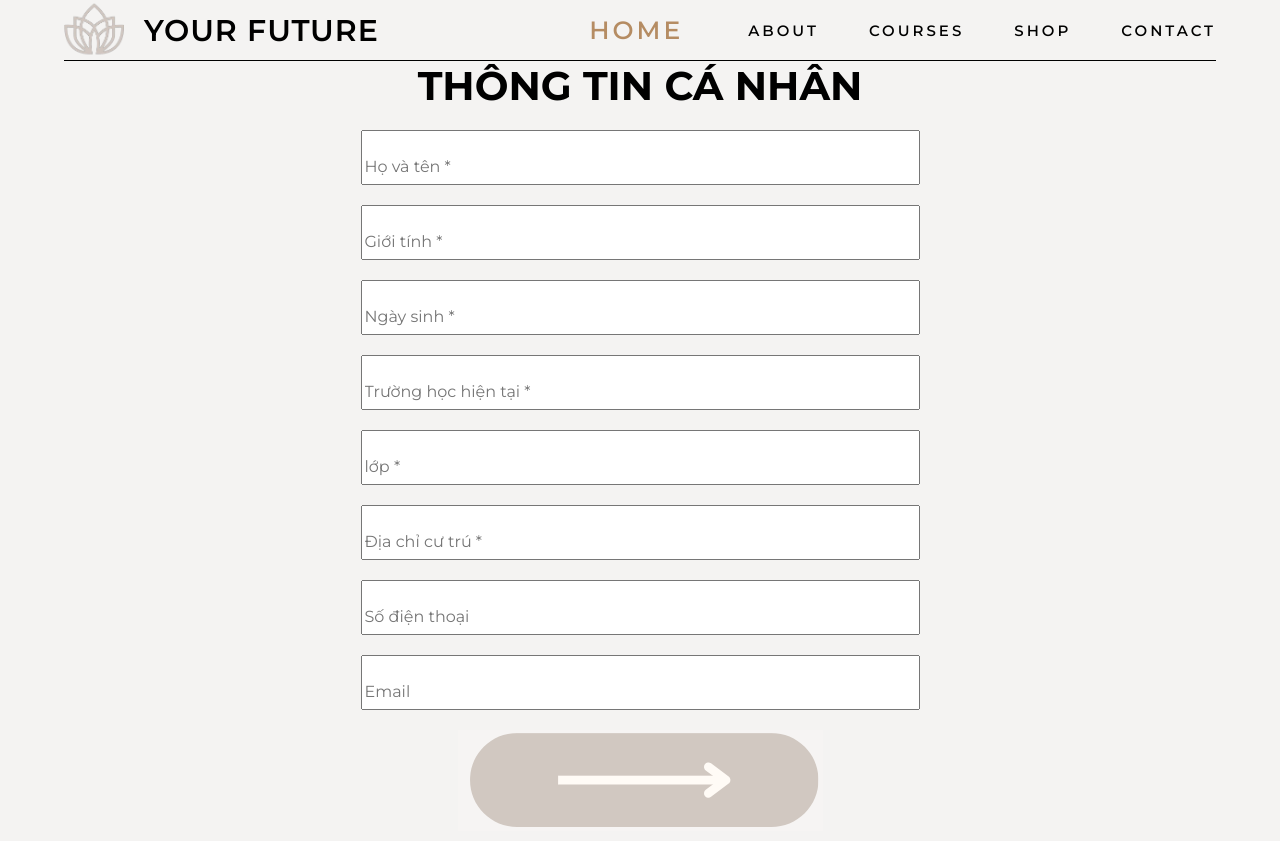
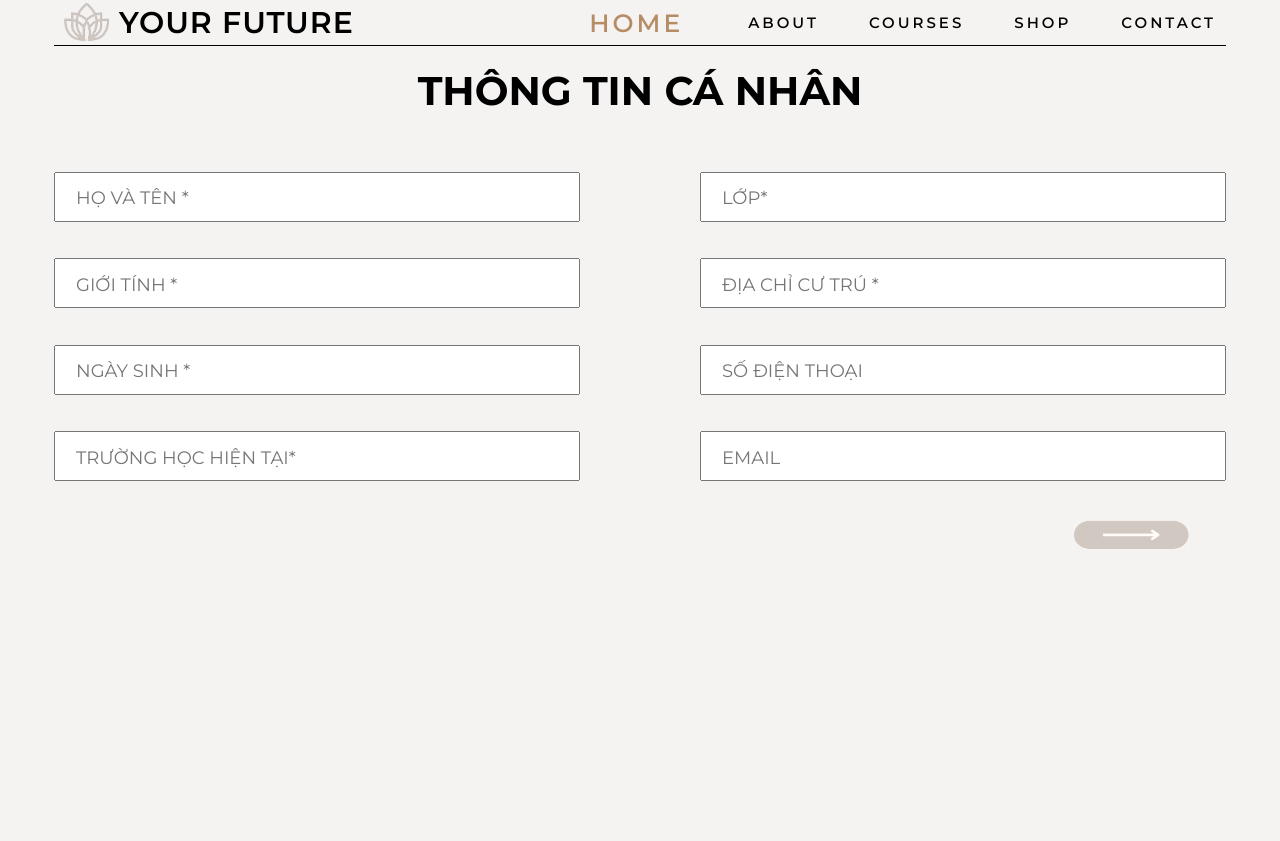
Before and after one commit to Kuren20052002/Voca, a plain HTML site: page pages/page2.html in a window 1280 px wide. After the commit the page ends 800 px from the top, so only its background shows below. Drawn offline with Linux system fonts and the light colour scheme.

Commit message:
Done with page 2

```diff
--- a/assets/css/styles.css
+++ b/assets/css/styles.css
@@ -28,6 +28,8 @@ body {
   justify-content: space-between;
   align-items: center;
   padding: 0;
+  padding-left: 10px;
+  padding-right: 10px;
   border-bottom: black 1px solid;
 }
 
@@ -36,7 +38,7 @@ body {
   flex-direction: row;
   justify-content: center;
   align-items: center;
-  gap: 20px;
+  gap: 10px;
 }
 
 .web-name {
@@ -47,8 +49,8 @@ body {
 
 #logo-img {
   flex-shrink: 0;
-  width: 60px;
-  height: 60px;
+  width: 45px;
+  height: 45px;
 }
 
 .nav-elements {
@@ -191,6 +193,62 @@ input[type="checkbox"] {
   transform: scale(1.5); /* Increases the size of the checkbox */
 }
 
+.khanh {
+  padding-top: 30px;
+  width: 1000px;
+  display: flex;
+  flex-direction: row;
+  justify-content: center;
+  align-items: center;
+  gap: 120px;
+}
+
+.input-group {
+  display: flex;
+  width: 100%;
+  flex-direction: column;
+  justify-content: center;
+  align-items: center;
+  gap: 30px;
+}
+
+.p-info {
+  padding-top: 20px;
+}
+
+input::placeholder {
+  margin: 0;
+  padding: 0;
+  text-align: start;
+  vertical-align: auto;
+}
+
+.input-group input::placeholder {
+  display: flex;
+  font-size: 18px;
+}
+
+.input-pin input {
+  width: 500px;
+  height: 30px;
+  padding-bottom: 15px;
+  padding-left: 20px;
+  text-align: center;
+  line-height: 40px;
+}
+
+.arrow {
+  padding: 30px;
+  padding-right: 90px;
+  align-self: flex-end;
+  width: 120px;
+  height: 30px;
+}
+
+.arrow img {
+  width: 100%;
+  height: 100%;
+}
 
 @font-face {
   font-family: Montserrat;
--- a/pages/page2.html
+++ b/pages/page2.html
@@ -24,30 +24,37 @@
 
     <!-- Personal Info Form -->
     <div class="container">
-        <h2>THÔNG TIN CÁ NHÂN</h2>
+        <h3 class="p-info">THÔNG TIN CÁ NHÂN</h3>
+        <div class="khanh">
             <div class="input-group">
-            <input type="text" name="text" placeholder="Họ và tên *" required>
+                <div class="input-pin">
+                    <input type="text" name="text" placeholder="HỌ VÀ TÊN *" required>
+                </div >
+                <div class="input-pin">
+                    <input type="text" name="text" placeholder="GIỚI TÍNH *" required>
+                </div >
+                <div class="input-pin">
+                    <input type="text" name="text" placeholder="NGÀY SINH *" required>
+                </div >
+                <div class="input-pin">
+                    <input type="text" name="text" placeholder="TRƯỜNG HỌC HIỆN TẠI*" required>
+                </div >
             </div>
             <div class="input-group">
-            <input type="text" name="text" placeholder="Giới tính *" required>
+                <div class="input-pin">
+                    <input type="text" name="text" placeholder="LỚP*" required>
                 </div>
-        <div class="input-group">
-            <input type="text" name="text" placeholder="Ngày sinh *" required>
+                <div class="input-pin">
+                    <input type="text" name="text" placeholder="ĐỊA CHỈ CƯ TRÚ *" required>
                 </div>
-        <div class="input-group">
-            <input type="text" name="text" placeholder="Trường học hiện tại *" required>
+                <div class="input-pin">
+                    <input type="text" name="text" placeholder="SỐ ĐIỆN THOẠI " required>
                 </div>
-        <div class="input-group">
-            <input type="text" name="text" placeholder="lớp *" required>
+                <div class="input-pin">
+                    <input type="text" name="text" placeholder="EMAIL" required>
                 </div>
-        <div class="input-group">
-            <input type="text" name="text" placeholder="Địa chỉ cư trú *" required>
             </div>
-        <div class="input-group">
-            <input type="text" name="text" placeholder="Số điện thoại " required>
         </div>
-        <div class="input-group">
-            <input type="text" name="text" placeholder="Email" required>
     </div>
         <div class="arrow">
             <a href="./page3.html"><img src="../assets/images/arrow.png"></a>
```
Also changed, not shown: pages/index copy.html (deleted, +0 -43 lines). Lines whose indentation alone changed are shown as unchanged.
